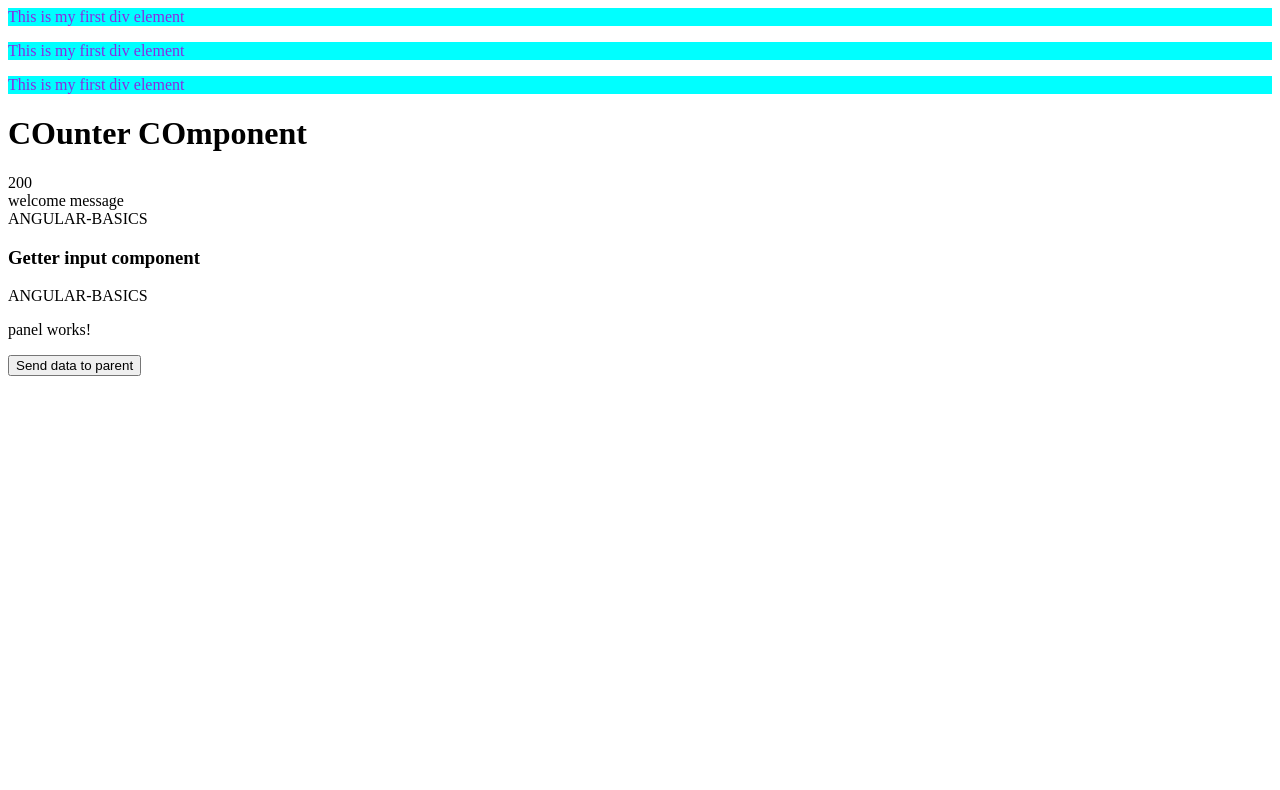
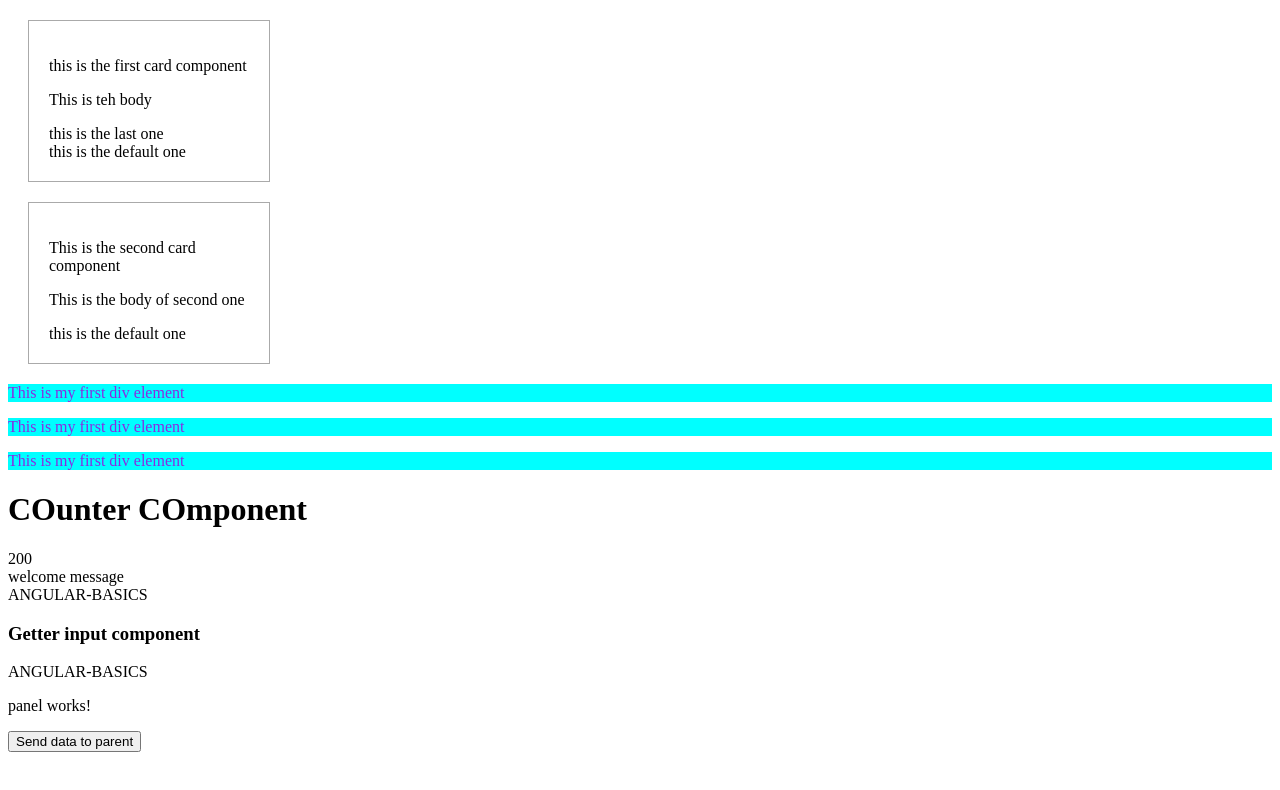
Before and after one commit to sreenath096/angular-basics, an Angular app: page / in a window 1280 px wide. Shown: the top 790 px of the page. Built offline with nearby package versions, Linux system fonts and the light colour scheme.

Commit message:
Multiple Content Placeholders with ng-content

```diff
--- a/src/app/app.component.html
+++ b/src/app/app.component.html
@@ -1,3 +1,21 @@
+<div>
+  <app-card>
+    <div>this is the last one</div>
+    <p title>this is the first card component</p>
+    <p body>This is teh body</p>
+
+    <div>this is the default one</div>
+  </app-card>
+</div>
+
+<div>
+  <app-card>
+    <p title>This is the second card component</p>
+    <p body>This is the body of second one</p>
+    <div>this is the default one</div>
+  </app-card>
+</div>
+
 <div app-profile></div>
 
 <p app-profile></p>
--- a/src/app/app.component.ts
+++ b/src/app/app.component.ts
@@ -5,12 +5,13 @@ import CounterComponent from './Counter/Counter.component';
 import { GetterInputComponent } from './getter-input/getter-input.component';
 import { PanelComponent } from './panel/panel.component';
 import { CommonModule } from '@angular/common';
+import { CardComponent } from './card/card.component';
 
 @Component({
   selector: 'app-root',
   standalone: true,
   imports: [CommonModule, RouterOutlet, ProfileComponent, CounterComponent,
-    GetterInputComponent, PanelComponent],
+    GetterInputComponent, PanelComponent, CardComponent],
   templateUrl: './app.component.html',
   styleUrl: './app.component.css'
 })
--- /dev/null
+++ b/src/app/card/card.component.css
@@ -0,0 +1,6 @@
+.card {
+    border: 1px solid #aaa;
+    padding: 20px;
+    margin: 20px;
+    width: 200px;
+  }
--- /dev/null
+++ b/src/app/card/card.component.html
@@ -0,0 +1,6 @@
+<div class="card">
+    <ng-content select="[title]"></ng-content>
+    <ng-content select="[body]"></ng-content>
+
+    <ng-content></ng-content>
+</div>
```
Also changed, not shown: src/app/card/card.component.ts (added, +12 -0 lines), 1 other file (tests, documents, lock files or other folders).
